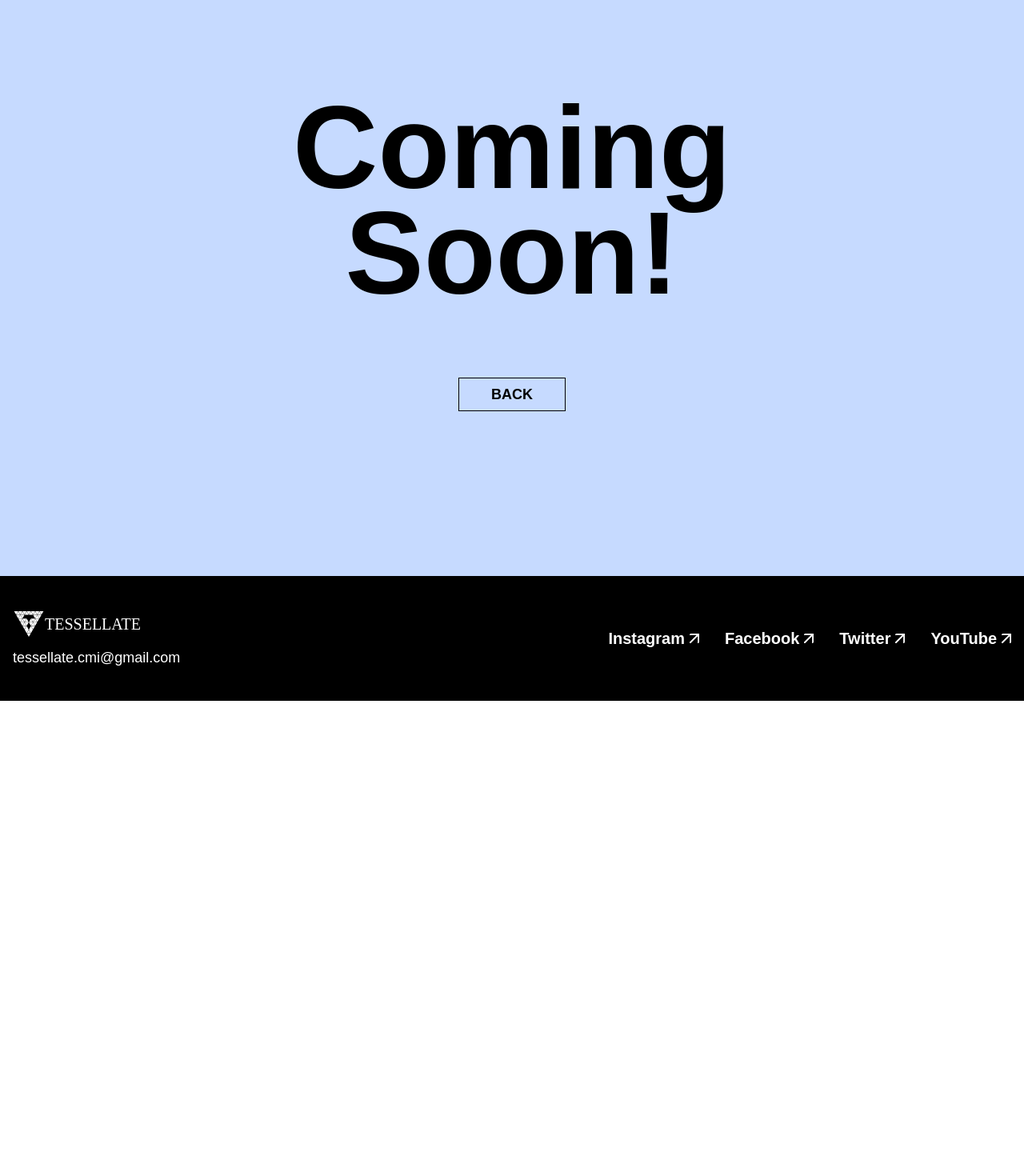
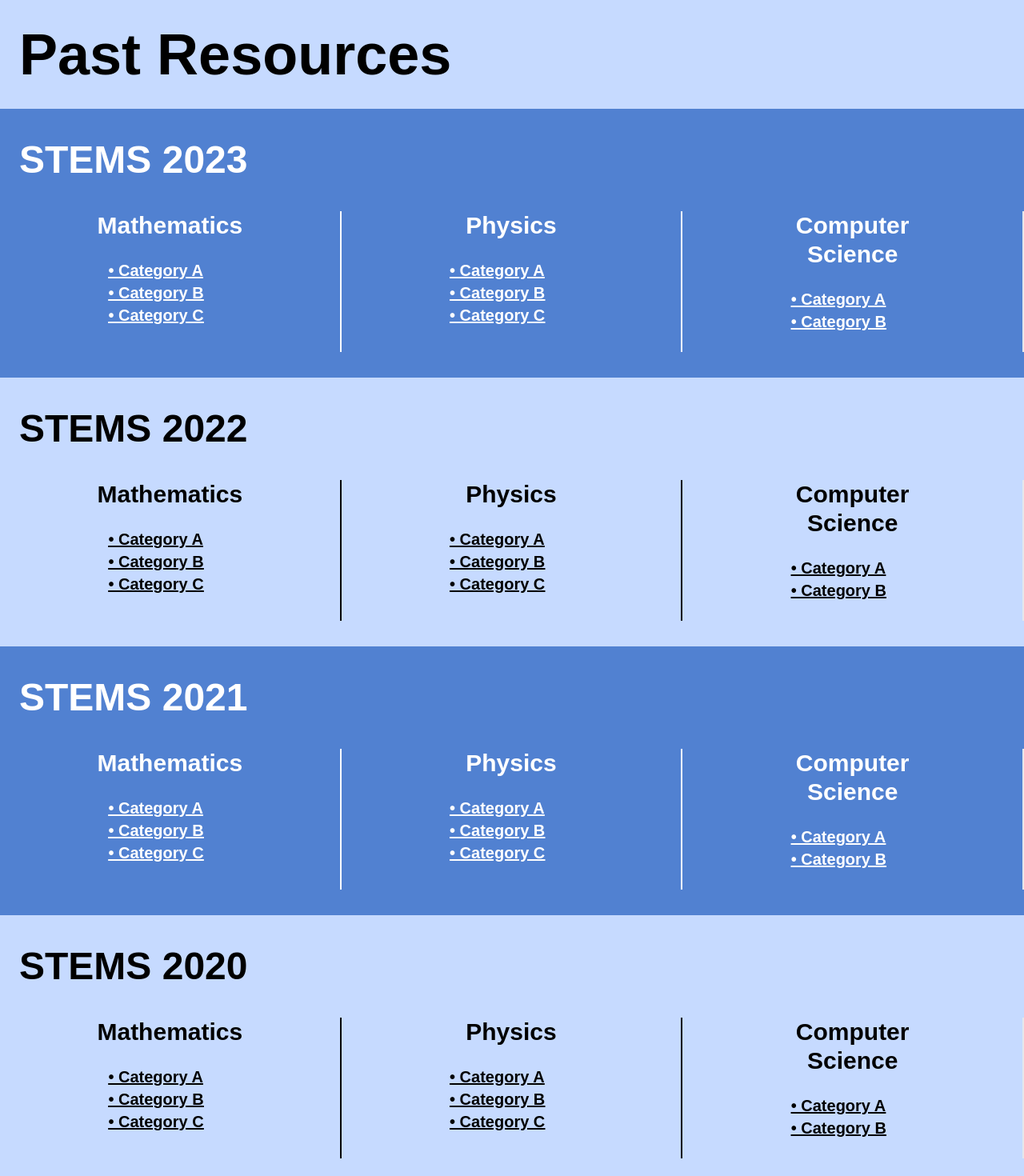
Before and after one commit to Tessellate-CMI/tessellate-frontend, a SvelteKit app: page /stems/resources in a window 1280 px wide. Shown: the part 80-1550 px from the top of the page at 80% size. Before the commit the page ends 956 px from the top, so only its background shows below. Built offline with nearby package versions, Linux system fonts and the light colour scheme; a web font is replaced by a local one.

Commit message:
feat: super basic resources page, gotta style it

```diff
--- a/src/routes/(app)/Navbar.svelte
+++ b/src/routes/(app)/Navbar.svelte
@@ -1,12 +1,15 @@
 <script lang="ts">
     export let bgColor = 'bg-main-blue'
     export let stems = true
+    export let absolute = true
     let innerWidth = 0
+
+    $: position = absolute ? 'absolute' : ''
 </script>
 
 <svelte:window bind:innerWidth />
 
-<div class="navbar {bgColor} absolute font-sans text-black">
+<div class="navbar {bgColor} {position} font-sans text-black">
     <div class="flex-1">
         <a class="btn btn-ghost text-2xl normal-case" href="/"
             ><img src="/svgs/TESSELLATE-black.svg" alt="Tessellate Logo" style="width: 40px" /></a
--- a/src/routes/(app)/stems/resources/+page.svelte
+++ b/src/routes/(app)/stems/resources/+page.svelte
@@ -1,6 +1,145 @@
 <script>
     import '../../../../app.css'
-    import ComingSoon from '../../../ComingSoon.svelte';
+    import ComingSoon from '../../../ComingSoon.svelte'
+    import Navbar from '../../Navbar.svelte'
 </script>
 
-<ComingSoon />
+<Navbar absolute={false} />
+
+<div class="w-full bg-main-blue px-6 pb-8 pt-12 text-7xl font-bold text-black">Past Resources</div>
+
+<div class="w-full bg-second-blue pb-8 text-white">
+    <div class="p-10 px-6 text-5xl font-bold text-white">STEMS 2023</div>
+
+    <div class="grid grid-cols-1 text-center font-sans text-white md:grid-cols-3">
+        <div
+            class="flex w-full flex-col items-center border-b-2 border-white font-semibold md:border-b-0 md:border-r-2"
+        >
+            <div class="pb-6 text-3xl">Mathematics</div>
+            <div class="flex w-3/5 flex-col pb-6 pl-2 text-start text-xl underline md:w-2/5">
+                <a href="\pastPapers\STEMS2018-Math-CatagoryA.pdf">• Category A</a>
+                <a href="\pastPapers\STEMS2018-Math-CatagoryA.pdf">• Category B</a>
+                <a href="\pastPapers\STEMS2018-Math-CatagoryA.pdf">• Category C</a>
+            </div>
+        </div>
+        <div
+            class="flex w-full flex-col items-center border-b-2 border-white font-semibold md:border-b-0 md:border-r-2"
+        >
+            <div class="pb-6 text-3xl">Physics</div>
+            <div class="flex w-3/5 flex-col pb-6 pl-2 text-start text-xl underline md:w-2/5">
+                <a href="\pastPapers\STEMS2018-Math-CatagoryA.pdf">• Category A</a>
+                <a href="\pastPapers\STEMS2018-Math-CatagoryA.pdf">• Category B</a>
+                <a href="\pastPapers\STEMS2018-Math-CatagoryA.pdf">• Category C</a>
+            </div>
+        </div>
+        <div class="flex w-full flex-col items-center font-semibold md:border-b-0 md:border-r-2">
+            <div class="pb-6 text-3xl">Computer<br /> Science</div>
+            <div class="flex w-3/5 flex-col pb-6 pl-2 text-start text-xl underline md:w-2/5">
+                <a href="\pastPapers\STEMS2018-Math-CatagoryA.pdf">• Category A</a>
+                <a href="\pastPapers\STEMS2018-Math-CatagoryA.pdf">• Category B</a>
+            </div>
+        </div>
+    </div>
+</div>
+
+<div class="w-full bg-main-blue pb-8 text-black">
+    <div class="p-10 px-6 text-5xl font-bold">STEMS 2022</div>
+
+    <div class="grid grid-cols-1 text-center font-sans md:grid-cols-3">
+        <div
+            class="flex w-full flex-col items-center border-b-2 border-black font-semibold md:border-b-0 md:border-r-2"
+        >
+            <div class="pb-6 text-3xl">Mathematics</div>
+            <div class="flex w-3/5 flex-col pb-6 pl-2 text-start text-xl underline md:w-2/5">
+                <a href="\pastPapers\STEMS2018-Math-CatagoryA.pdf">• Category A</a>
+                <a href="\pastPapers\STEMS2018-Math-CatagoryA.pdf">• Category B</a>
+                <a href="\pastPapers\STEMS2018-Math-CatagoryA.pdf">• Category C</a>
+            </div>
+        </div>
+        <div
+            class="flex w-full flex-col items-center border-b-2 border-black font-semibold md:border-b-0 md:border-r-2"
+        >
+            <div class="pb-6 text-3xl">Physics</div>
+            <div class="flex w-3/5 flex-col pb-6 pl-2 text-start text-xl underline md:w-2/5">
+                <a href="\pastPapers\STEMS2018-Math-CatagoryA.pdf">• Category A</a>
+                <a href="\pastPapers\STEMS2018-Math-CatagoryA.pdf">• Category B</a>
+                <a href="\pastPapers\STEMS2018-Math-CatagoryA.pdf">• Category C</a>
+            </div>
+        </div>
+        <div class="flex w-full flex-col items-center font-semibold md:border-b-0 md:border-r-2">
+            <div class="pb-6 text-3xl">Computer<br /> Science</div>
+            <div class="flex w-3/5 flex-col pb-6 pl-2 text-start text-xl underline md:w-2/5">
+                <a href="\pastPapers\STEMS2018-Math-CatagoryA.pdf">• Category A</a>
+                <a href="\pastPapers\STEMS2018-Math-CatagoryA.pdf">• Category B</a>
+            </div>
+        </div>
+    </div>
+</div>
+
+<div class="w-full bg-second-blue pb-8 text-white">
+    <div class="p-10 px-6 text-5xl font-bold text-white">STEMS 2021</div>
+
+    <div class="grid grid-cols-1 text-center font-sans text-white md:grid-cols-3">
+        <div
+            class="flex w-full flex-col items-center border-b-2 border-white font-semibold md:border-b-0 md:border-r-2"
+        >
+            <div class="pb-6 text-3xl">Mathematics</div>
+            <div class="flex w-3/5 flex-col pb-6 pl-2 text-start text-xl underline md:w-2/5">
+                <a href="\pastPapers\STEMS2018-Math-CatagoryA.pdf">• Category A</a>
+                <a href="\pastPapers\STEMS2018-Math-CatagoryA.pdf">• Category B</a>
+                <a href="\pastPapers\STEMS2018-Math-CatagoryA.pdf">• Category C</a>
+            </div>
+        </div>
+        <div
+            class="flex w-full flex-col items-center border-b-2 border-white font-semibold md:border-b-0 md:border-r-2"
+        >
+            <div class="pb-6 text-3xl">Physics</div>
+            <div class="flex w-3/5 flex-col pb-6 pl-2 text-start text-xl underline md:w-2/5">
+                <a href="\pastPapers\STEMS2018-Math-CatagoryA.pdf">• Category A</a>
+                <a href="\pastPapers\STEMS2018-Math-CatagoryA.pdf">• Category B</a>
+                <a href="\pastPapers\STEMS2018-Math-CatagoryA.pdf">• Category C</a>
+            </div>
+        </div>
+        <div class="flex w-full flex-col items-center font-semibold md:border-b-0 md:border-r-2">
+            <div class="pb-6 text-3xl">Computer<br /> Science</div>
+            <div class="flex w-3/5 flex-col pb-6 pl-2 text-start text-xl underline md:w-2/5">
+                <a href="\pastPapers\STEMS2018-Math-CatagoryA.pdf">• Category A</a>
+                <a href="\pastPapers\STEMS2018-Math-CatagoryA.pdf">• Category B</a>
+            </div>
+        </div>
+    </div>
+</div>
+
+<div class="w-full bg-main-blue pb-8 text-black">
+    <div class="p-10 px-6 text-5xl font-bold">STEMS 2020</div>
+
+    <div class="grid grid-cols-1 text-center font-sans md:grid-cols-3">
+        <div
+            class="flex w-full flex-col items-center border-b-2 border-black font-semibold md:border-b-0 md:border-r-2"
+        >
+            <div class="pb-6 text-3xl">Mathematics</div>
+            <div class="flex w-3/5 flex-col pb-6 pl-2 text-start text-xl underline md:w-2/5">
+                <a href="\pastPapers\STEMS2018-Math-CatagoryA.pdf">• Category A</a>
+                <a href="\pastPapers\STEMS2018-Math-CatagoryA.pdf">• Category B</a>
+                <a href="\pastPapers\STEMS2018-Math-CatagoryA.pdf">• Category C</a>
+            </div>
+        </div>
+        <div
+            class="flex w-full flex-col items-center border-b-2 border-black font-semibold md:border-b-0 md:border-r-2"
+        >
+            <div class="pb-6 text-3xl">Physics</div>
+            <div class="flex w-3/5 flex-col pb-6 pl-2 text-start text-xl underline md:w-2/5">
+                <a href="\pastPapers\STEMS2018-Math-CatagoryA.pdf">• Category A</a>
+                <a href="\pastPapers\STEMS2018-Math-CatagoryA.pdf">• Category B</a>
+                <a href="\pastPapers\STEMS2018-Math-CatagoryA.pdf">• Category C</a>
+            </div>
+        </div>
+        <div class="flex w-full flex-col items-center font-semibold md:border-b-0 md:border-r-2">
+            <div class="pb-6 text-3xl">Computer<br /> Science</div>
+            <div class="flex w-3/5 flex-col pb-6 pl-2 text-start text-xl underline md:w-2/5">
+                <a href="\pastPapers\STEMS2018-Math-CatagoryA.pdf">• Category A</a>
+                <a href="\pastPapers\STEMS2018-Math-CatagoryA.pdf">• Category B</a>
+            </div>
+        </div>
+    </div>
+</div>
```
Also changed, not shown: 1 other file (tests, documents, lock files or other folders).
